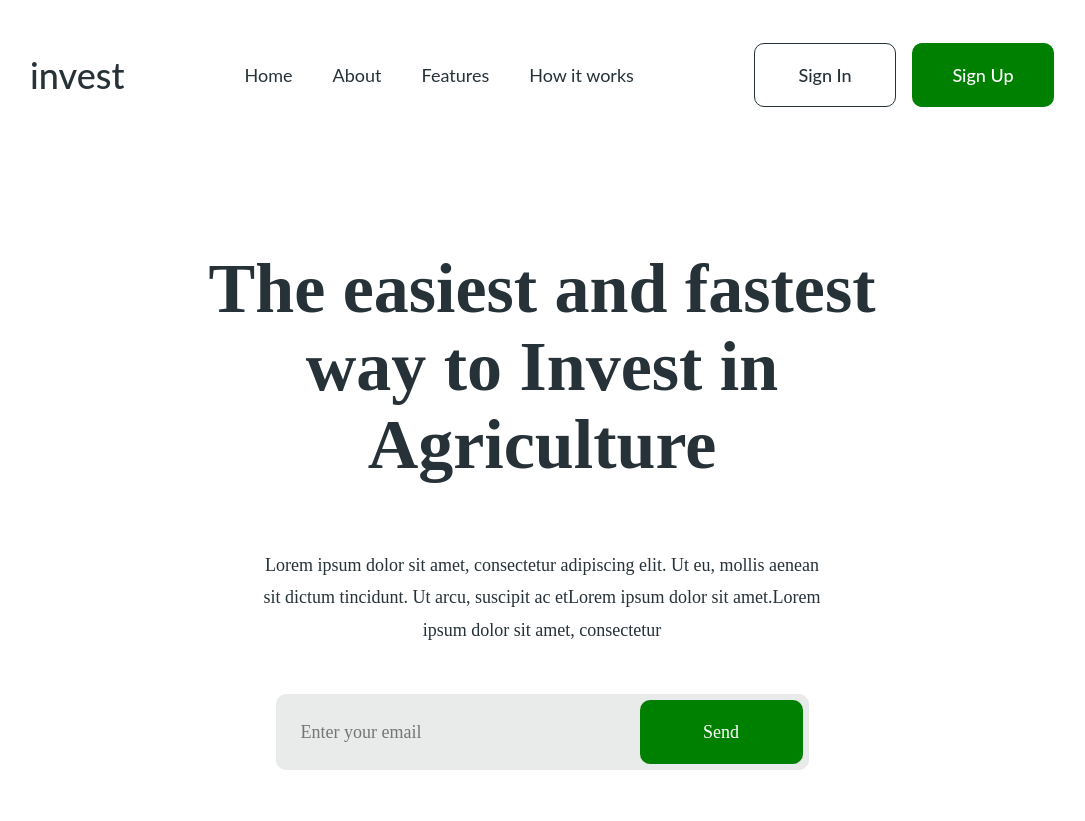
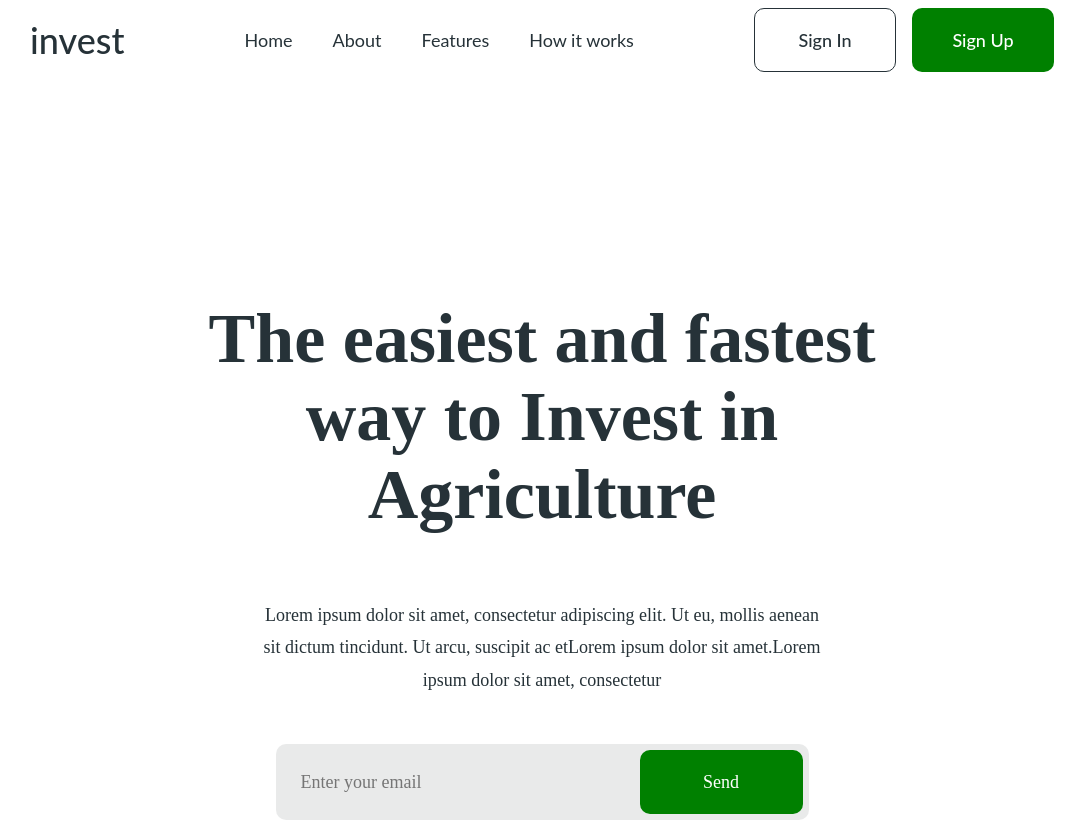
Before and after one commit to keraemoe/oe, a React (Vite) app: page / in a window 1280 px wide. Shown: the top 821 px of the page, without its empty margins (98-1183 px from the left). Built offline with nearby package versions, Linux system fonts and the light colour scheme; a web font is replaced by a local one.

Commit message:
fix: bags

```diff
--- a/src/Pages/Auth/Auth.module.scss
+++ b/src/Pages/Auth/Auth.module.scss
@@ -2,13 +2,12 @@
   padding-top: 15vh;
   display: flex;
   justify-content: center;
-  max-width: 80%;
-  margin: 0 auto;
   .authWrapper {
     display: flex;
     align-items: center;
     justify-content: center;
     gap: 50px;
+    margin-top: 100px;
     .authForm {
       h1 {
         font-family: "Inter";
@@ -64,7 +63,7 @@
           padding-left: 20px;
         }
         button {
-          background: #465EFD;
+          background: #465efd;
           border-radius: 4px;
           width: 343px;
           height: 56px;
@@ -159,7 +158,7 @@
             padding-left: 20px;
           }
           button {
-            background: #465EFD;
+            background: #465efd;
             border-radius: 4px;
             width: 260px;
             height: 56px;
@@ -252,7 +251,7 @@
             padding-left: 20px;
           }
           button {
-            background: #465EFD;
+            background: #465efd;
             border-radius: 4px;
             width: 343px;
             height: 56px;
@@ -345,7 +344,7 @@
             padding-left: 20px;
           }
           button {
-            background: #465EFD;
+            background: #465efd;
             border-radius: 4px;
             width: 280px;
             height: 56px;
@@ -437,7 +436,7 @@
             padding-left: 20px;
           }
           button {
-            background: #465EFD;
+            background: #465efd;
             border-radius: 4px;
             width: 200px;
             height: 56px;
--- a/src/Pages/Home/HomeComponents/Header/Header.jsx
+++ b/src/Pages/Home/HomeComponents/Header/Header.jsx
@@ -21,25 +21,18 @@ const Header = () => {
 
   return (
     <>
-      <div id="container">
+      <div id={s.header_container}>
+        <div className={s.main_header}>
           <div className={s.header}>
             <div>
               <h1>invest</h1>
             </div>
             <nav>
               <ul>
-              <Link to="/">
-                <li>Home</li>
-              </Link>
-              <Link to="/About">
-                <li>About</li>
-              </Link>
-              <Link to="/Features">
-                <li>Features</li>
-              </Link>
-              <Link to="/How">
-                <li>How it works</li>
-              </Link>
+                <a href="#"><li>Home</li></a>
+                <a href="#"><li>About</li></a>
+                <a href="#"><li>Features</li></a>
+                <a href="#how"><li>How it works</li></a>
               </ul>
             </nav>
             <div className={s.busket}>
@@ -56,6 +49,7 @@ const Header = () => {
             </div>
           </div>
         </div>
+      </div>
     </>
   );
 };
--- a/src/Pages/Home/HomeComponents/Header/Header.module.scss
+++ b/src/Pages/Home/HomeComponents/Header/Header.module.scss
@@ -1,7 +1,19 @@
+#header_container {
+  width: 100%;
+  display: flex;
+  justify-content: center;
+  position: fixed;
+  background: rgba(255, 255, 255, 0.5);
+  backdrop-filter: blur(10px);
+  z-index: 2000;
+  top: 0;
+}
+.main_header {
+  width: 80%;
   .header {
     display: flex;
     justify-content: space-between;
-  height: 150px;
+    height: 80px;
     align-items: center;
     gap: 16px;
     h1 {
@@ -88,12 +100,13 @@
       }
     }
   }
-
+}
 @media screen and (max-width: 1024px) {
+  .main_header {
     .header {
       display: flex;
       justify-content: space-between;
-    height: 150px;
+      height: 80px;
       align-items: center;
       gap: 16px;
       h1 {
@@ -181,12 +194,14 @@
       }
     }
   }
+}
 
 @media screen and (max-width: 890px) {
+  .main_header {
     .header {
       display: flex;
       justify-content: space-between;
-    height: 150px;
+      height: 80px;
       align-items: center;
       gap: 16px;
       h1 {
@@ -274,8 +289,10 @@
       }
     }
   }
+}
 
 @media screen and (max-width: 768px) {
+  .main_header {
     .header {
       nav {
         display: none;
@@ -285,9 +302,12 @@
       }
     }
   }
+}
 
 @media screen and (max-width: 425px) {
+  .main_header {
     .header {
       padding: 0 20px 0 20px;
     }
   }
+}
--- a/src/Pages/Home/HomeComponents/Hero/Hero.jsx
+++ b/src/Pages/Home/HomeComponents/Hero/Hero.jsx
@@ -34,6 +34,7 @@ const Hero = () => {
     };
     return (
         <>
+            <div id='home'>
                 <div id='container'>
                     <div className={s.hero}>
                         <h1>The easiest and fastest <br /> way to Invest in <br /> Agriculture</h1>
@@ -47,6 +48,7 @@ const Hero = () => {
                         </form>
                     </div>
                 </div>
+            </div>
         </>
     );
 };
--- a/src/Pages/Home/HomeComponents/Hero/Hero.module.scss
+++ b/src/Pages/Home/HomeComponents/Hero/Hero.module.scss
@@ -3,6 +3,7 @@
   flex-direction: column;
   align-items: center;
   margin-bottom: 200px;
+  margin-top: 200px;
   h1 {
     margin-top: 100px;
     font-family: "Spartan";
--- a/src/Pages/Home/HomeComponents/How/How.jsx
+++ b/src/Pages/Home/HomeComponents/How/How.jsx
@@ -10,6 +10,7 @@ import banner from '../../../../Assets/banner.png'
 const How = () => {
     return (
         <>
+            <div id='how'>
                 <div id='container' className={s.how}>
                     <div className={s.first}>
                         <h1>How invest Works</h1>
@@ -53,6 +54,7 @@ const How = () => {
                         <img src={banner} alt="" />
                     </div>
                 </div>
+            </div>
         </>
     );
 };
--- a/src/Pages/Registration/Registration.module.scss
+++ b/src/Pages/Registration/Registration.module.scss
@@ -2,13 +2,13 @@
   padding-top: 15vh;
   display: flex;
   justify-content: center;
-  max-width: 80%;
-  margin: 0 auto;
+  margin: 0 20px 0 20px;
   .registrWrapper {
     display: flex;
     align-items: center;
     justify-content: center;
     gap: 50px;
+    margin-top: 100px;
     .registerForm {
       h1 {
         font-family: "Inter";
```
Lines whose indentation alone changed are shown as unchanged.
